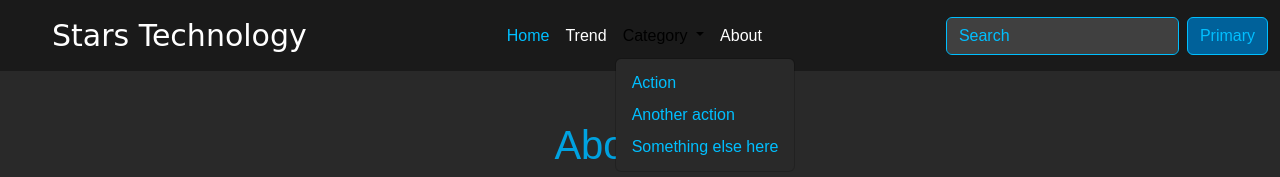
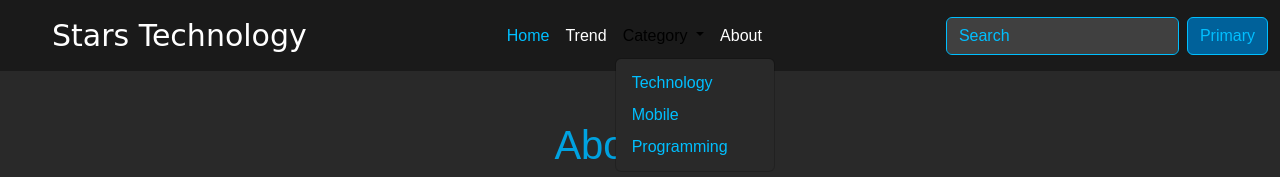
Before and after one commit to KassemAltalla/Stars-technology-blog, a website: page about.html in a window 1280 px wide. Both pictures are taken after a click on the button "Category". Shown: the top 177 px of the page. Drawn offline with nearby package versions, Linux system fonts and the light colour scheme; a web font is replaced by a local one.

Commit message:
update category item

```diff
--- a/about.html
+++ b/about.html
@@ -37,9 +37,9 @@
                             Category
                         </a>
                         <ul class="dropdown-menu">
-                            <li><a class="dropdown-item" href="#">Action</a></li>
-                            <li><a class="dropdown-item" href="#">Another action</a></li>
-                            <li><a class="dropdown-item" href="#">Something else here</a></li>
+                            <li><a class="dropdown-item" href="#">Technology</a></li>
+                            <li><a class="dropdown-item" href="#">Mobile</a></li>
+                            <li><a class="dropdown-item" href="#">Programming</a></li>
                         </ul>
                     </li>
                     <li class="nav-item">
```
Also changed, not shown: article.html (+3 -3 lines), index.html (+3 -3 lines), trend.html (+3 -3 lines).
